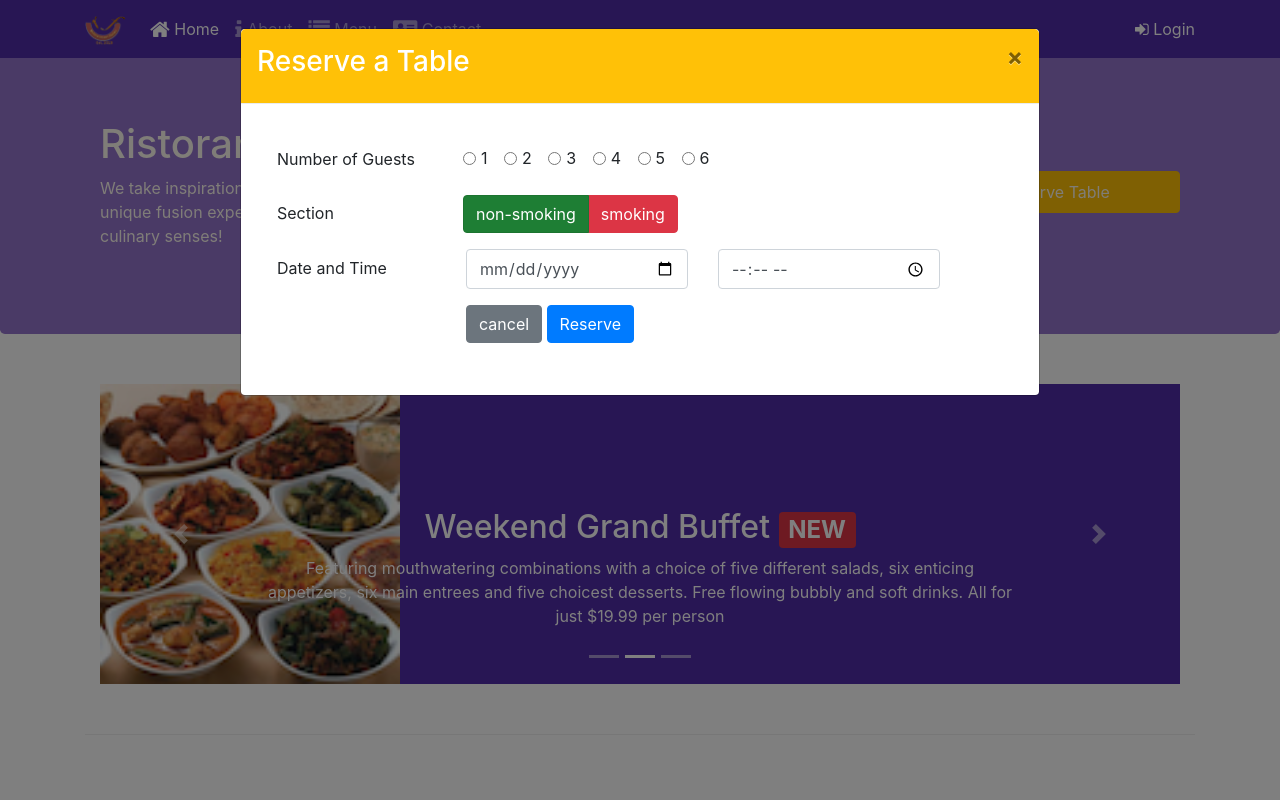
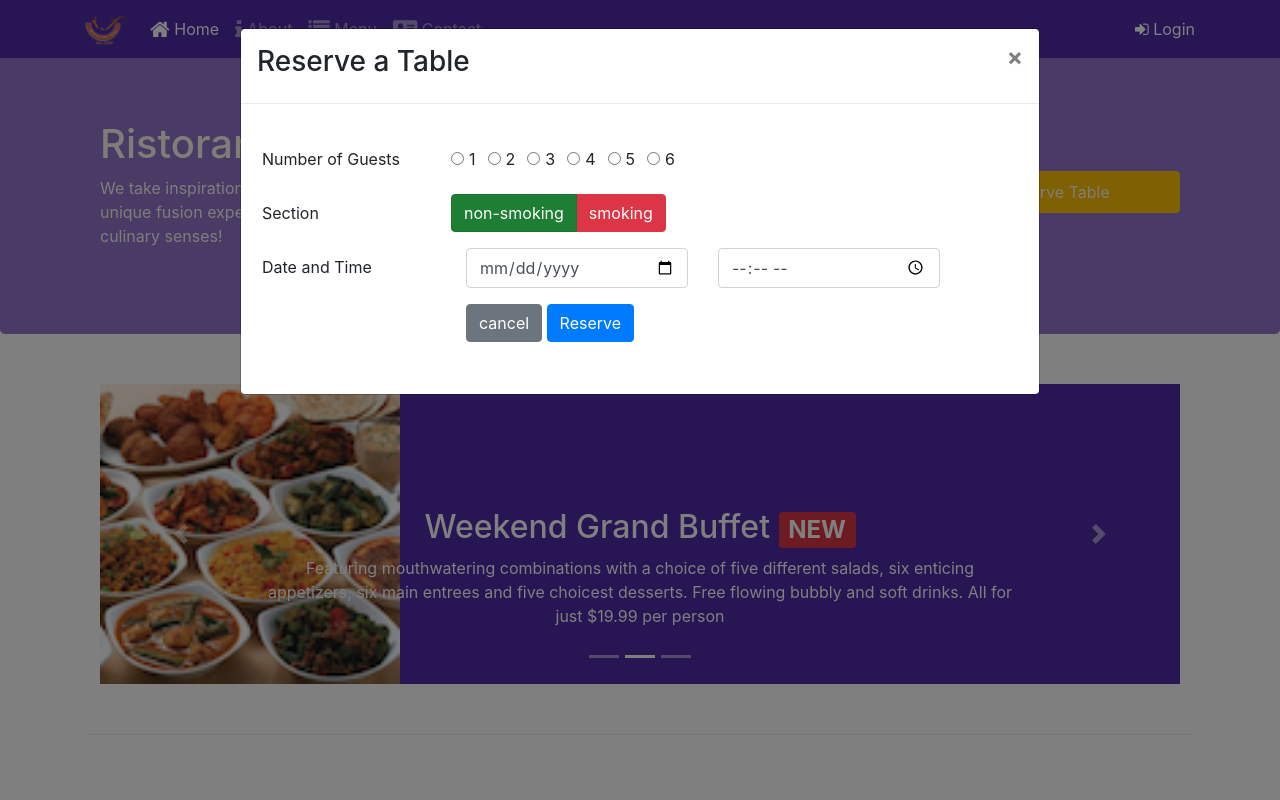
Before and after one commit to Phantom-456/Bootstrap4test1, a website: page index.html in a window 1280 px wide. Both pictures are taken after a click on the button "Reserve Table". Shown: the top 800 px of the page. Drawn offline with nearby package versions, Linux system fonts and the light colour scheme.

Commit message:
assignment 3 update

```diff
--- a/index.html
+++ b/index.html
@@ -78,8 +78,8 @@
         <div class="modal-dialog modal-lg" role="content">
             <!-- Modal content-->
             <div class="modal-content">
-                <div class="modal-header bg-warning">
-                    <h3 class="text-white">Reserve a Table</h3>
+                <div class="modal-header ">
+                    <h3 class="">Reserve a Table</h3>
                     <button type="button" class="close" data-dismiss="modal">&times;</button>
                 </div>
                 <div class="modal-body">
@@ -87,7 +87,7 @@
 
                         <form action="">
                             <div class="">
-                                <div class=" form-group">
+                                <div class=" form-group row">
                                     <label for="no-of-tables-reserved" class="col-12 col-md-3 col-form-label" style="padding-left: 0px;">Number of Guests</label>
                                     <div class="form-check form-check-inline">
                                         <input class="form-check-input " type="radio" name="no-of-tables-reserved1" id="no-of-tables-reserved1" value="option1" >
@@ -127,7 +127,7 @@
                                     </div>
                                 </div>
 
-                                <div class="form-group">
+                                <div class="form-group row">
                                     <label class="col-12 col-md-3 pl-0 col-form-label">Section </label>
                                     <div class=" btn-group btn-group-toggle" data-toggle="buttons">
                                         <label class="btn btn-success active">
@@ -140,7 +140,7 @@
                                 </div>
 
                                 <div class="form-group row">
-                                    <label for="DateTime" class="col-12 col-md-3 col-form-label">Date and Time</label>
+                                    <label for="DateTime" class="col-12 col-md-3 pl-0 col-form-label">Date and Time</label>
                                     <div class="col col-12 col-sm-4">
                                         <input type="date" class="form-control" placeholder="Date">
                                     </div>
```
